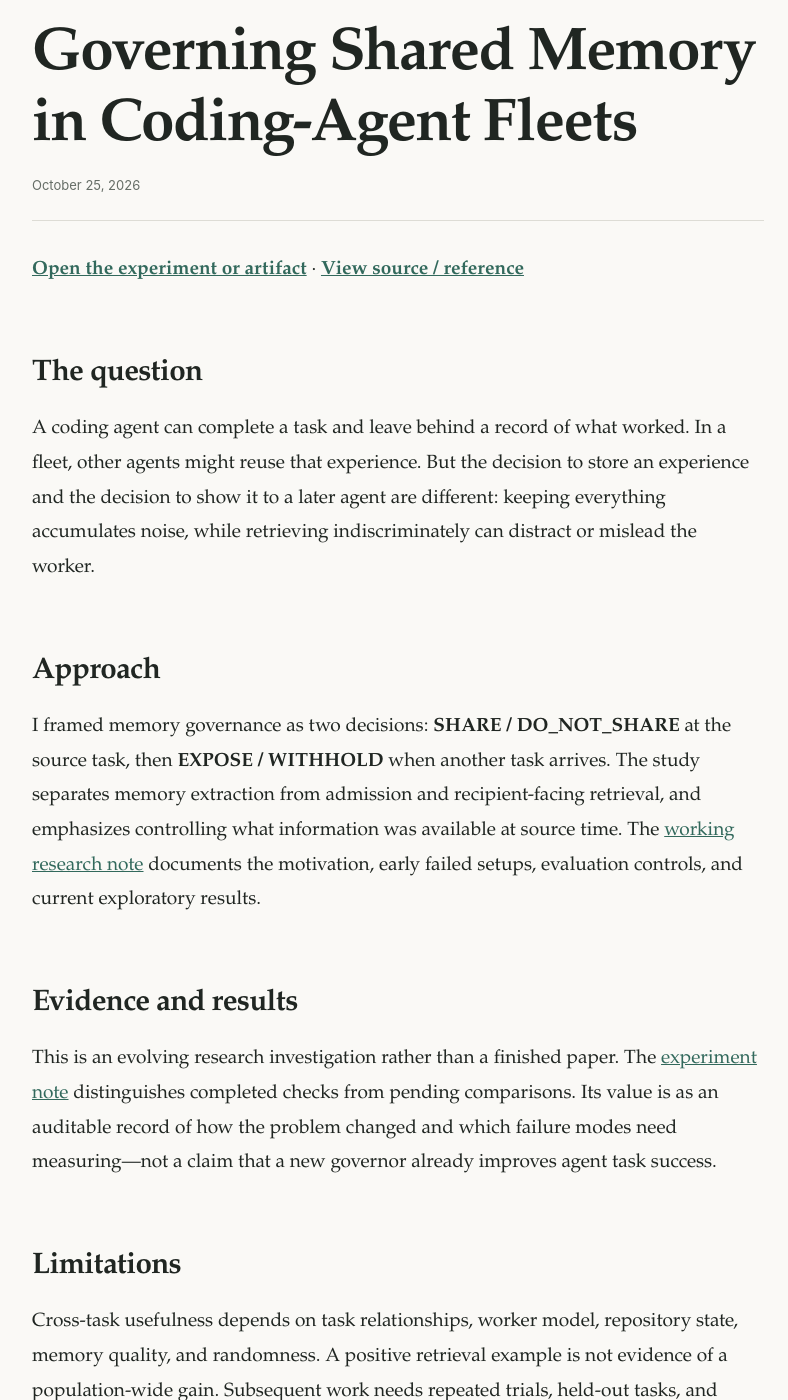
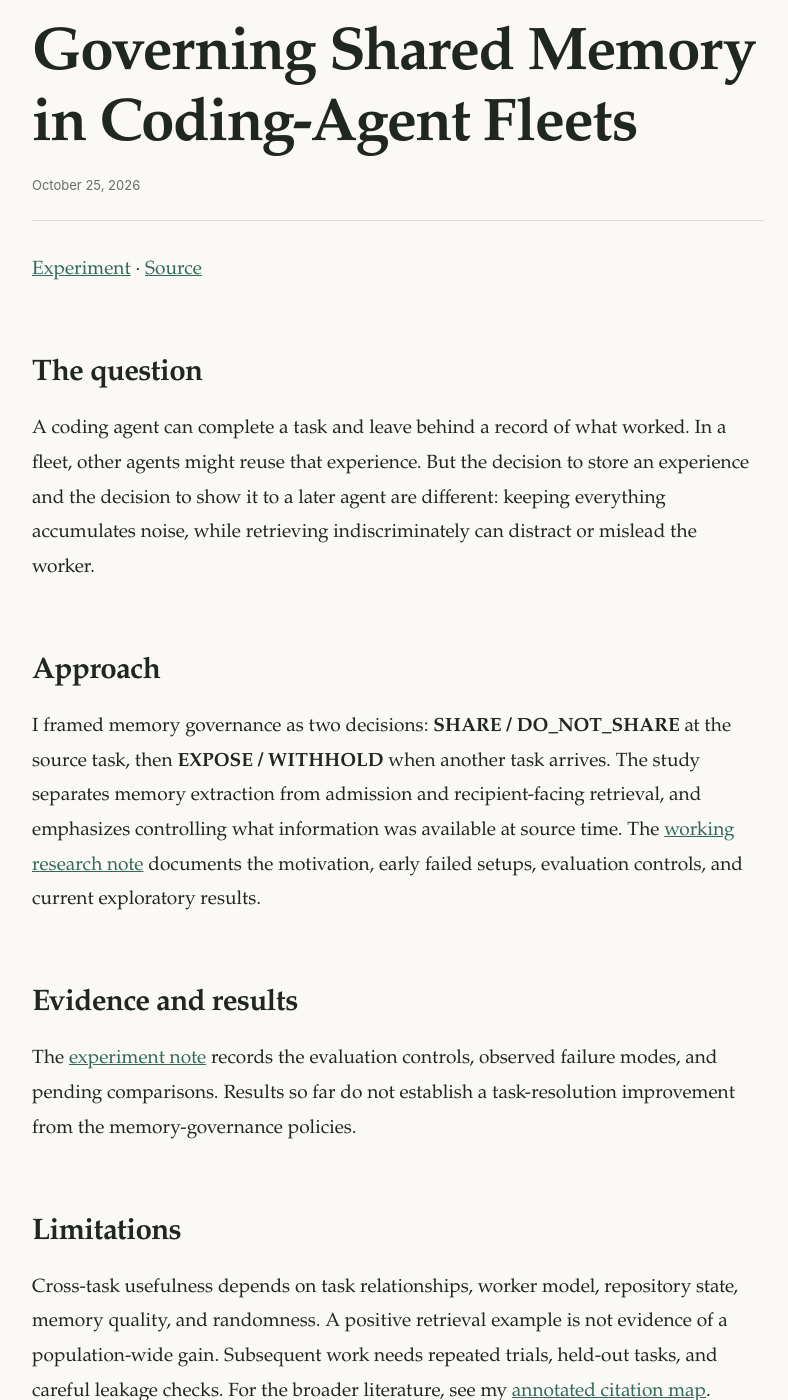
Before and after one commit to Vedant2100/vedant2100.github.io, a Jekyll site: the page built from _posts/2026-10-25-fleet-memory-governance.md, in a window 1280 px wide and 1400 px high, scrolled down 255 px. Shown: the whole window, without its empty margins (242-1030 px from the left). Built offline with Jekyll 4.4.1, drawn with Linux system fonts in a browser that asks for light colours; a script bundle is joined from its source files by our own code; library files that are not in the unit come from our copies.

Commit message:
Remove editorial-process commentary from research project articles

```diff
--- a/_posts/2026-10-25-fleet-memory-governance.md
+++ b/_posts/2026-10-25-fleet-memory-governance.md
@@ -7,7 +7,7 @@ permalink: /blog/fleet-memory-governance/
 tags: [agents, memory, research]
 ---
 
-[**Open the experiment or artifact**](/fleet-mem/) · [**View source / reference**](https://github.com/Vedant2100/sharedmemgov)
+[Experiment](/fleet-mem/) · [Source](https://github.com/Vedant2100/sharedmemgov)
 
 ## The question
 
@@ -19,7 +19,7 @@ I framed memory governance as two decisions: **SHARE / DO_NOT_SHARE** at the sou
 
 ## Evidence and results
 
-This is an evolving research investigation rather than a finished paper. The [experiment note](/fleet-mem/) distinguishes completed checks from pending comparisons. Its value is as an auditable record of how the problem changed and which failure modes need measuring—not a claim that a new governor already improves agent task success.
+The [experiment note](/fleet-mem/) records the evaluation controls, observed failure modes, and pending comparisons. Results so far do not establish a task-resolution improvement from the memory-governance policies.
 
 ## Limitations
 
```
Also changed, not shown: _posts/2026-10-25-agent-governance-runtime.md (+2 -2 lines), _posts/2026-10-25-concept-erasure-under-stress.md (+2 -2 lines), _posts/2026-10-25-image-realiser.md (+2 -2 lines), _posts/2026-10-25-llm-safety-interpretability-notes.md (+2 -2 lines), _posts/2026-10-25-movie-recommendation-system.md (+1 -1 lines).
